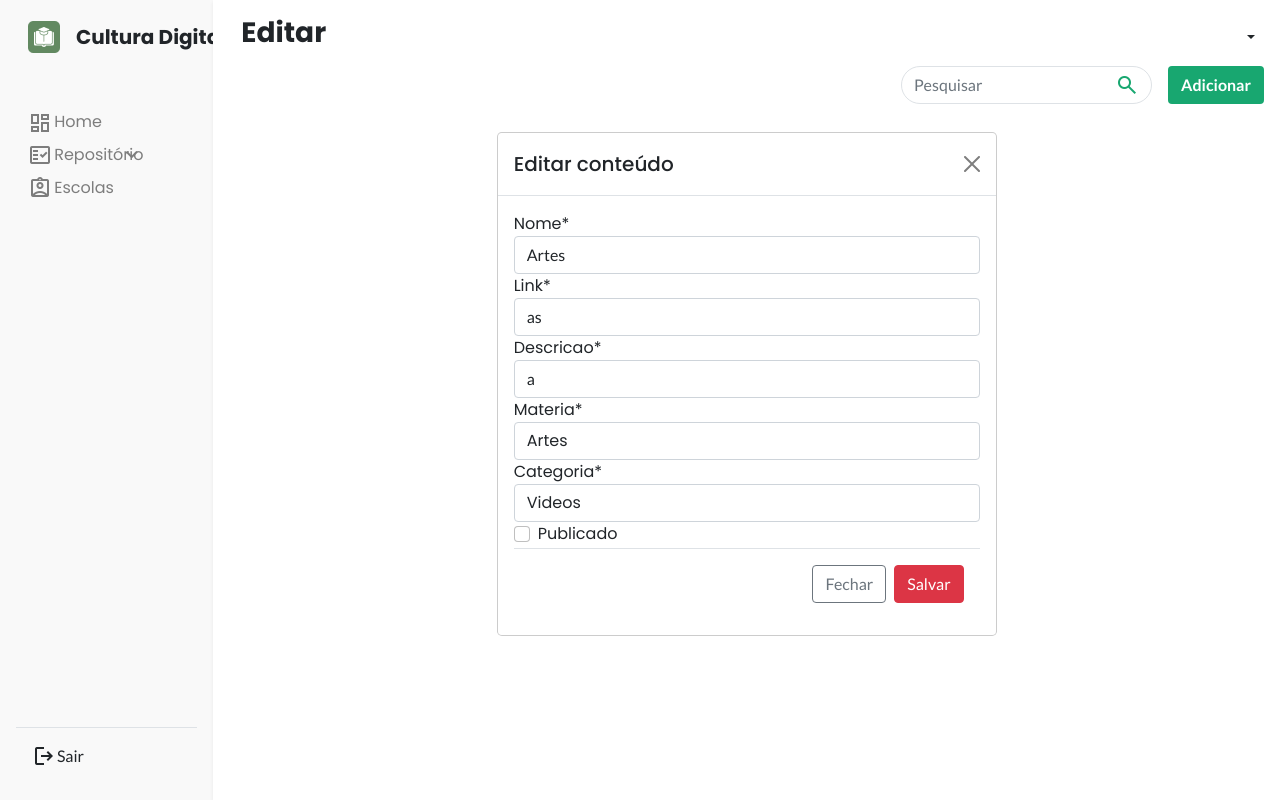
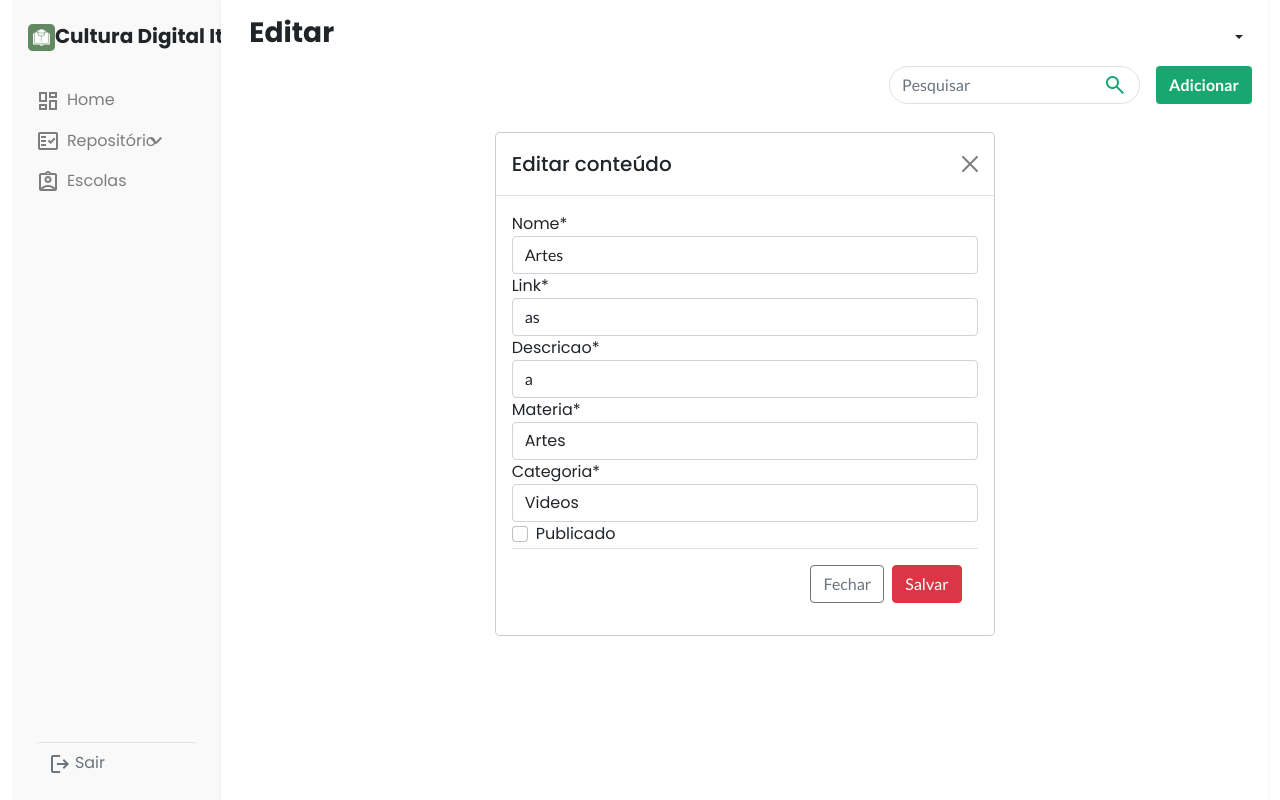
Before and after one commit to httpsGabrielle/culturaDigital, a Django app: page /dashboard/edit/3 in a window 1280 px wide. Run offline with Django 4.2, Linux system fonts and the light colour scheme; data comes from the database, SQL or seed files in the repository; both versions use the stored data as it was after the commit; some libraries are stand-ins or nearby versions; some web fonts are replaced.

Commit message:
fix dashboard

```diff
--- a/appAdmin/templates/dashboard.html
+++ b/appAdmin/templates/dashboard.html
@@ -16,50 +16,58 @@
     <title>{% block title %}{% endblock %}</title>
   </head>
 <body>
-    <div class="d-flex vh-100">
-        <div class="col-2 h-100 d-flex justify-content-between flex-column bg-menucolor">
-            <div class="container pt-3">
-                <a class="navbar-brand text-dark d-flex align-items-center logo" href="/"><img class="px-3" src="{% static 'img/icons/Logo.png' %}">Cultura Digital Itu</a>
-                <div class="container py-5">
-                    <a class="text-decoration-none text-dark menuItem text-gray" href="/dashboard">
-                        <div class="d-flex justify-content-center align-items-center menuItem text-gray py-1 p-1 rounded">
+    <div class="container-fluid d-flex">
+        <div class="d-flex flex-column justify-content-between col-2 bg-menucolor vh-100 p-3"> <!--Menu/Navbar lateral-->
+            <div>
+                <a href="/" class="navbar-brand text-dark d-flex align-items-center logo">
+                    <div class="col-2"><img class="img-fluid" src="{% static 'img/icons/logo.png' %}"></div>
+                    <div class="col" >Cultura Digital Itu</div>
+                </a>
+
+                <div class="pt-4 px-2">
+                    <a href="/dashboard" class="text-decoration-none text-gray">
+                        <div class="row menuItem rounded py-2">
                             <div class="col-2"><span class="material-symbols-outlined align-middle">dashboard</span></div>
-                            <div class="col-10">Home</div>
+                            <div class="col">Home</div>
                         </div>
                     </a>
-                    <div class="d-flex  menuItem text-gray p-1 rounded align-items-center flex-wrap" data-bs-toggle="collapse" data-bs-target="#collapseExample">
+                    <div class="row menuItem text-gray py-2 rounded" data-bs-toggle="collapse" data-bs-target="#collapseExample">
                         <div class="col-2"><span class="material-symbols-outlined align-middle">fact_check</span></div>
                         <div class="col-5">Repositório</div>
                         <div  class="col-1">
                             <span class="material-symbols-outlined align-middle">expand_more</span>
                         </div>
-                        <div class="collapse" id="collapseExample">
-                            <div class="d-flex flex-column px-5 ">
+                        <div class="collapse py-2" id="collapseExample">
+                            <div class="row">
+                                <div class="col-2"></div>
+                                <div class="col">
+                                    <div class="d-flex flex-column">
                                         <a href="/dashboard/jogos" class="text-decoration-none"><p class="menuItem text-gray pt-1">Jogos</p></a>
                                         <a href="/dashboard/videos" class="text-decoration-none"><p class="menuItem text-gray">Vídeos</p></a>
                                         <a href="/dashboard/atividades" class="text-decoration-none"><p class="menuItem text-gray">Atividades</p></a>
                                     </div>
                                 </div>
                             </div>
-                    <a class="text-decoration-none text-dark" href="/dashboard/escolas">
-                        <div class="d-flex align-items-center menuItem text-gray p-1 rounded ">
+                        </div>
+                    </div>
+
+                    <a href="/dashboard/escolas" class="text-decoration-none text-gray">
+                        <div class="row menuItem rounded py-2">
                             <div class="col-2"><span class="material-symbols-outlined align-middle">assignment_ind</span></div>
-                            <div class="col-10">Escolas</div>
+                            <div class="col">Escolas</div>
                         </div>
                     </a>
                 </div>
             </div>
-           <a href="{% url 'login'%}" class="text-decoration-none text-dark menuItem">
-            <div class="container px-3">
-                <div class="d-flex border-top p-3">
-                    <div class="col-2"><span class="material-symbols-outlined">logout</span></div>
-                    <div class="col-10"><p>Sair</p></div>
-                </div>
+            <a href="{% url 'login'%}" class="text-decoration-none link-secondary">
+                <div class="row menuItem rounded border-top py-2 mx-2">
+                    <div class="col-2"><span class="material-symbols-outlined align-middle">logout</span></div>
+                    <div class="col">Sair</div>
                 </div>
             </a>
         </div>
 
-        <div class="col-10 shadow-sm">
+        <div class="col shadow-sm"> <!--Conteúdo-->
             <nav class="navbar navbar-expand-lg bg-white  pt-3">
                 <div class="container-fluid">
                     <h3 class="logo px-3">{% block 'titulo' %}{% endblock %}</h3>
@@ -76,7 +84,6 @@
                         </div>
                 </div>
             </nav>
-
             {% block 'header' %}
                 {% endblock %}
 
--- a/appMain/static/css/style.css
+++ b/appMain/static/css/style.css
@@ -40,11 +40,25 @@ button, input, td{
 .text-gray{
     color:#7d7d7d;
 }
-.menuItem:hover{
+.menuItem{
+
+}
+.menuItem:hover {
     font-weight: bolder;
     color: black;
     background-color:#e0e0e0;
 }
+.menuItem:active{
+    font-weight: bolder;
+    color: black;
+    background-color:#e0e0e0;
+}
+.link-secondary:hover{
+    font-weight: bolder;
+    color: black;
+    background-color:#e0e0e0;
+}
+
 .btn-green{
     background-color:#18a770;
 }
```
Also changed, not shown: appMain/static/img/icons/logo.jpeg (added), db.sqlite3. Lines whose indentation alone changed are shown as unchanged.
